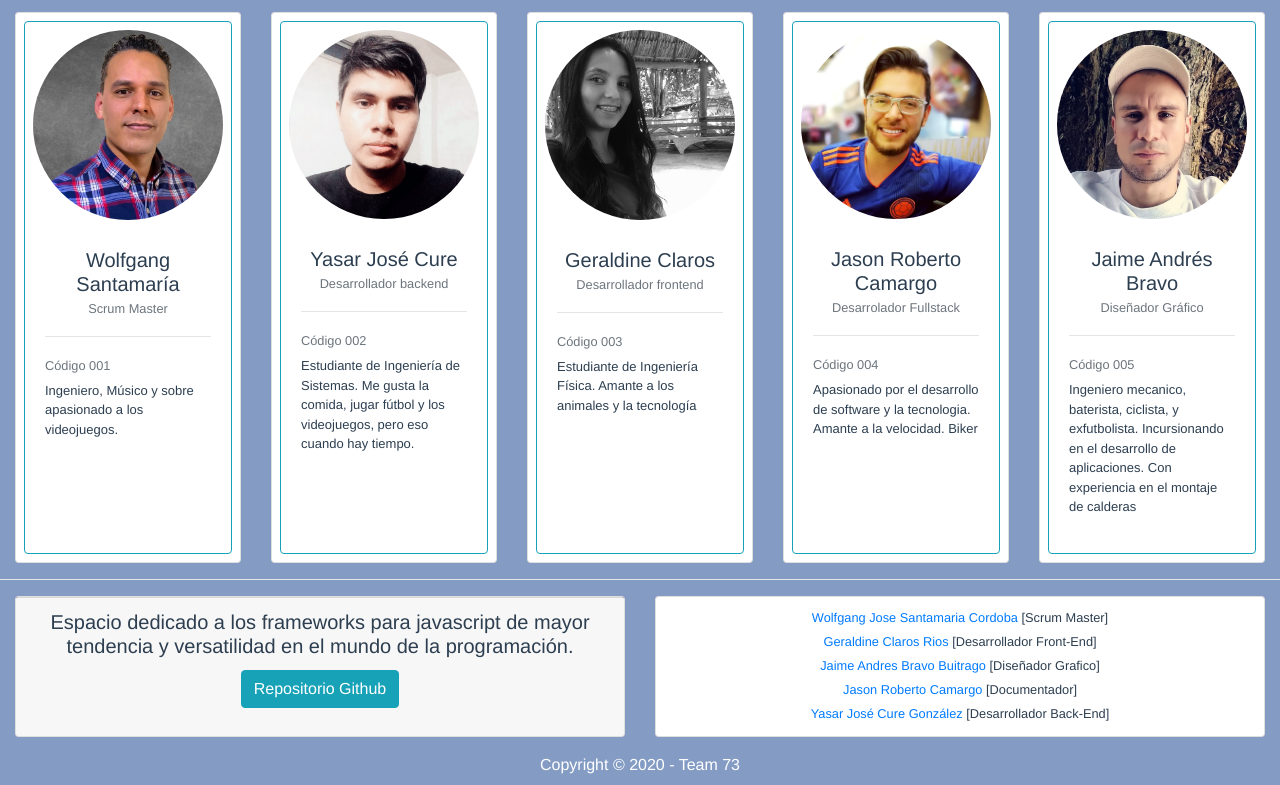
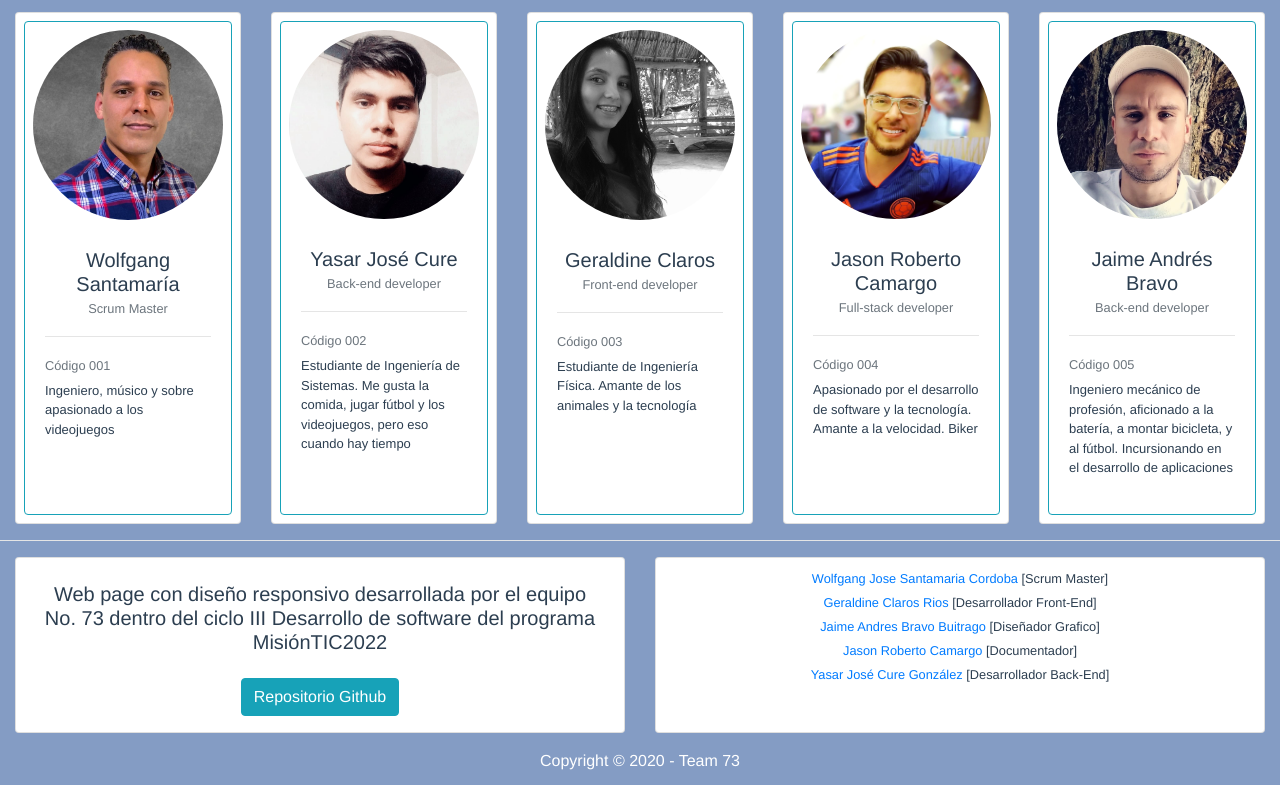
Before and after one commit to Tecnalia-Cilco-3/semana-2, a Vue app: page / in a window 1280 px wide. Shown: the part 1304-2089 px from the top of the page. Built offline with nearby package versions, Linux system fonts and the light colour scheme; no server answers.

Commit message:
Mejora de left footer y descripcion integrantes

```diff
--- a/src/App.vue
+++ b/src/App.vue
@@ -60,7 +60,7 @@ export default {
           codigo: 1,
           nombre: "Wolfgang Santamaría",
           descripcion:
-            "Ingeniero, Músico y sobre apasionado a los videojuegos.",
+            "Ingeniero, músico y sobre apasionado a los videojuegos",
           rol: "Scrum Master",
           image: require("../src/assets/images/wolf.jpeg"),
         },
@@ -68,32 +68,32 @@ export default {
           codigo: 2,
           nombre: "Yasar José Cure",
           descripcion:
-            "Estudiante de Ingeniería de Sistemas. Me gusta la comida, jugar fútbol y los videojuegos, pero eso cuando hay tiempo.",
-          rol: "Desarrollador backend",
+            "Estudiante de Ingeniería de Sistemas. Me gusta la comida, jugar fútbol y los videojuegos, pero eso cuando hay tiempo",
+          rol: "Back-end developer",
           image: require("../src/assets/images/yaser.jpeg"),
         },
         {
           codigo: 3,
           nombre: "Geraldine Claros",
           descripcion:
-            "Estudiante de Ingeniería Física. Amante a los animales y la tecnología",
-          rol: "Desarrollador frontend",
+            "Estudiante de Ingeniería Física. Amante de los animales y la tecnología",
+          rol: "Front-end developer",
           image: require("../src/assets/images//geral.jpeg"),
         },
         {
           codigo: 4,
           nombre: "Jason Roberto Camargo",
           descripcion:
-            "Apasionado por el desarrollo de software y la tecnologia. Amante a la velocidad. Biker ",
-          rol: "Desarrolador Fullstack",
+            "Apasionado por el desarrollo de software y la tecnología. Amante a la velocidad. Biker",
+          rol: "Full-stack developer",
           image: require("../src/assets/images/jason.jpeg"),
         },
         {
           codigo: 5,
           nombre: "Jaime Andrés Bravo",
           descripcion:
-            "Ingeniero mecanico, baterista, ciclista, y exfutbolista. Incursionando en el desarrollo de aplicaciones. Con experiencia en el montaje de calderas",
-          rol: "Diseñador Gráfico",
+            "Ingeniero mecánico de profesión, aficionado a la batería, a montar bicicleta, y al fútbol. Incursionando en el desarrollo de aplicaciones",
+          rol: "Back-end developer",
           image: require("../src/assets/images/andres.jpeg"),
         },
       ],
--- a/src/components/PageFooter.vue
+++ b/src/components/PageFooter.vue
@@ -6,10 +6,8 @@
       <div class="row">
           <div class="col-sm-12 col-lg-6">
               <div class="card h-100">
-                <div class="card-footer">
-                  <h5 class="card-title text-center">Espacio dedicado a los frameworks para javascript de mayor tendencia y versatilidad en el mundo de la programación.</h5>
-                  <p class="text-center"><a href="https://github.com/equipo73mintic/Reto-Semana-2" class="btn btn-info" target="_blank">Repositorio Github</a></p>
-                </div>
+                <h5 class="card-title text-center m-4">Web page con diseño responsivo desarrollada por el equipo No. 73 dentro del ciclo III Desarrollo de software del programa MisiónTIC2022</h5>
+                <p class="text-center"><a href="https://github.com/equipo73mintic/Reto-Semana-2" class="btn btn-info" target="_blank">Repositorio Github</a></p>
               </div>
           </div>
 
```
